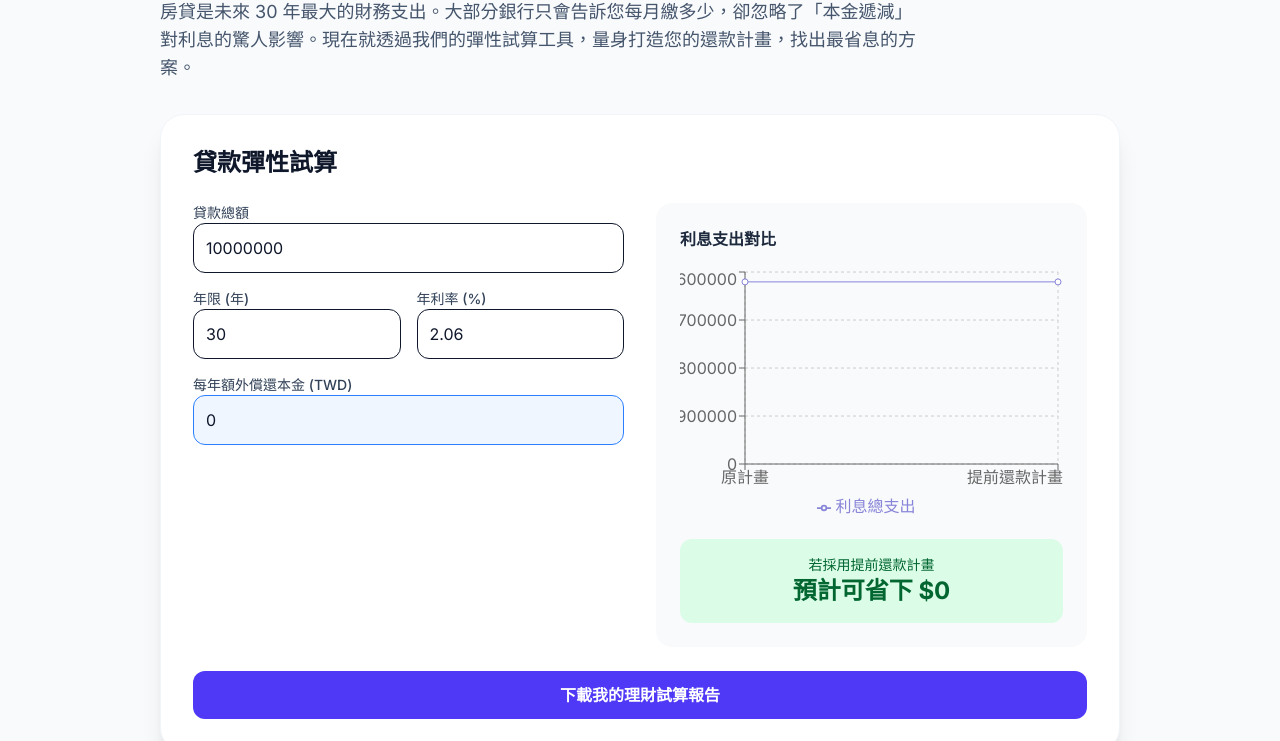
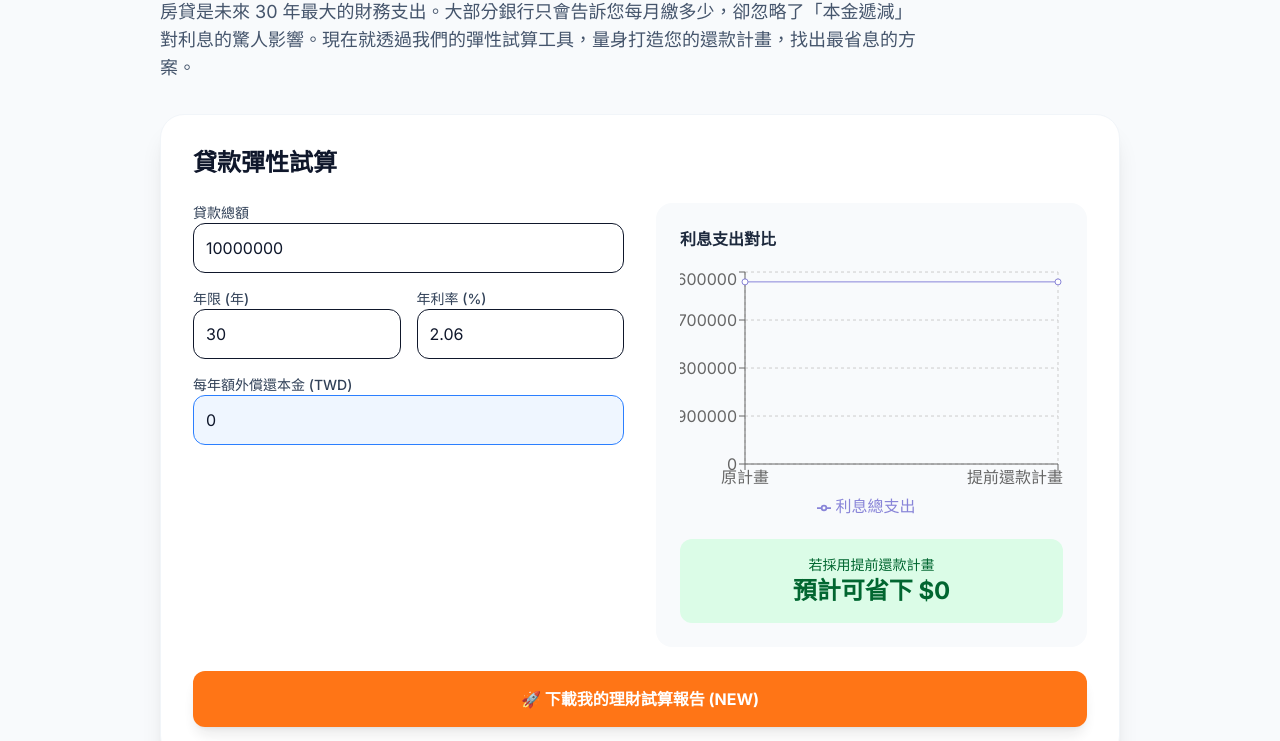
Before and after one commit to wu7010506-lang/smartcalc, an Astro site: page /calculators/mortgage in a window 1280 px wide. Shown: the part 207-948 px from the top of the page. Built offline with nearby package versions, Linux system fonts and the light colour scheme; Astro itself is replaced by a stand-in of ours.

Commit message:
Test: Make download button orange and pulse

```diff
--- a/src/components/calculators/MortgageCalc.tsx
+++ b/src/components/calculators/MortgageCalc.tsx
@@ -123,9 +123,9 @@ export default function MortgageCalc() {
       </div>
       <button
         onClick={handleDownload}
-        className="mt-6 w-full py-3 bg-indigo-600 text-white rounded-xl font-bold hover:bg-indigo-700 transition"
+        className="mt-6 w-full py-4 bg-orange-500 text-white rounded-xl font-bold hover:bg-orange-600 transition-all transform hover:scale-105 animate-pulse shadow-lg"
       >
-        下載我的理財試算報告
+        🚀 下載我的理財試算報告 (NEW)
       </button>
     </div>
   );
```
